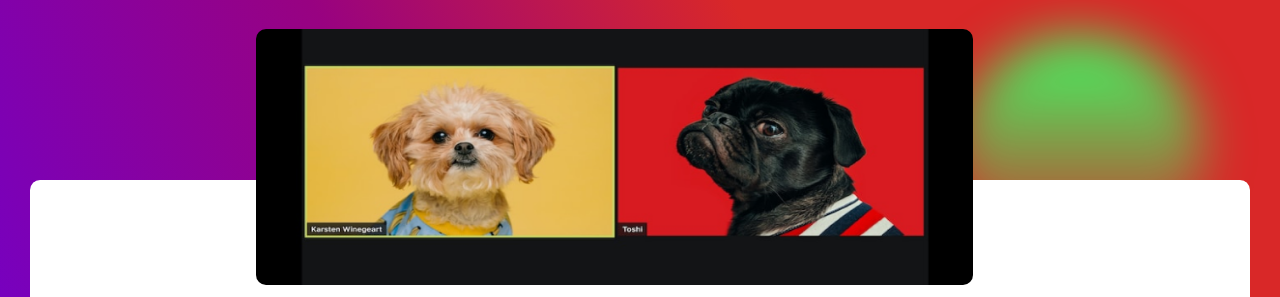
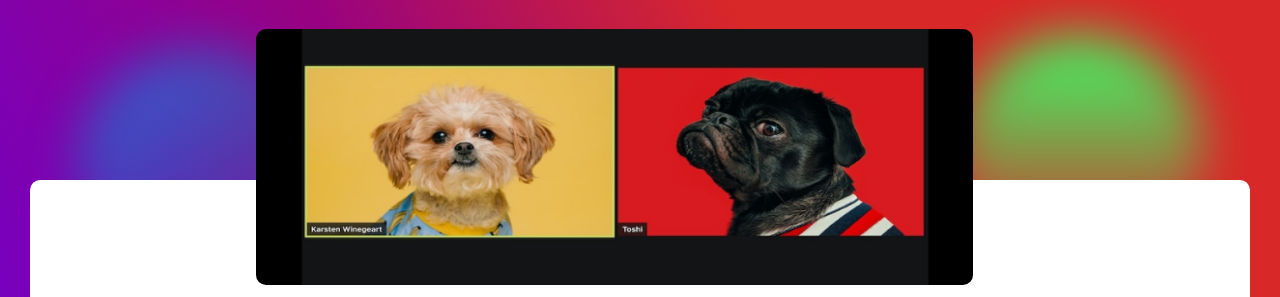
Before and after one commit to Phickayor/Noob-techies, a plain HTML site: page community.html in a window 1280 px wide. Shown: the part 73-370 px from the top of the page. Drawn offline with nearby package versions, Linux system fonts and the light colour scheme.

Commit message:
fixed a bug

```diff
--- a/style.css
+++ b/style.css
@@ -124,7 +124,7 @@ header {
     rgba(217, 217, 217, 0) 118.78%
   );
   filter: blur(25px) drop-shadow(0px 4px 4px rgba(0, 0, 0, 0.25));
-  top: 50%;
+  top: 20%;
   left: 6%;
 
   animation: blues infinite 3s;
```
